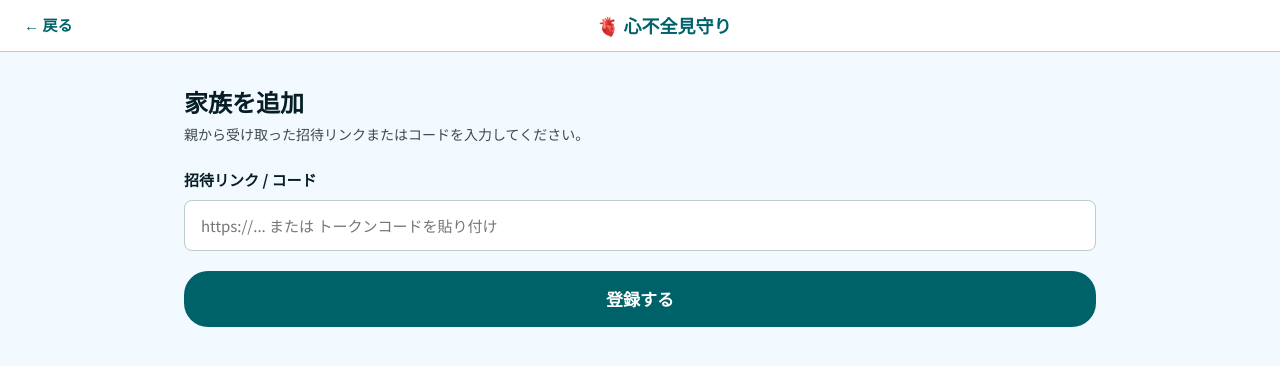
After one commit to yush02084/Heart-Failure-Monitoring-App, a Flask app: template app/templates/watcher/join.html in a window 1280 px wide. The commit adds this page. Shown: the top 366 px of the page. Run offline with Flask 3, Linux system fonts and the light colour scheme; the template is opened without the code that fills it, so the values that code supplies are empty.

Commit message:
feat: 電話ボタン修正 + watcerによる招待コード入力で家族追加機能

```diff
--- a/app/static/css/watcher.css
+++ b/app/static/css/watcher.css
@@ -457,7 +457,7 @@ a { color: inherit; text-decoration: none; }
 .w-table tr:last-child td { border-bottom: none; }
 .w-table__weight { font-family: 'Inter', sans-serif; font-weight: 600; }
 .w-table__empty { text-align: center; color: var(--outline); padding: 24px; }
-.w-stats-chip__value--text { font-size: 15px; font-family: 'Noto Sans JP', sans-serif; }
+.w-stats-chip__value--text { font-size: 15px; font-family: 'Noto Sans JP', sans-serif; white-space: nowrap; }
 .w-empty-state { color: var(--on-surface-muted); text-align: center; padding: 32px 0; grid-column: span 2; }
 .w-table__status {
   display: inline-flex;
@@ -467,6 +467,7 @@ a { color: inherit; text-decoration: none; }
   border-radius: var(--radius-full);
   font-size: 12px;
   font-weight: 600;
+  white-space: nowrap;
 }
 
 /* ==============================
@@ -535,6 +536,71 @@ a { color: inherit; text-decoration: none; }
   .w-stats-chip__value { font-size: 16px; }
 }
 
+/* joinページ */
+.w-header__back {
+  font-size: 15px;
+  color: var(--primary);
+  text-decoration: none;
+  font-weight: 600;
+}
+
+.w-join-form {
+  display: flex;
+  flex-direction: column;
+  gap: 20px;
+  margin-top: 24px;
+}
+
+.w-join-field {
+  display: flex;
+  flex-direction: column;
+  gap: 8px;
+}
+
+.w-join-label {
+  font-size: 15px;
+  font-weight: 600;
+  color: var(--on-surface);
+}
+
+.w-join-input {
+  width: 100%;
+  padding: 14px 16px;
+  border: 1.5px solid var(--outline-variant);
+  border-radius: var(--radius);
+  font-size: 15px;
+  font-family: 'Noto Sans JP', sans-serif;
+  background: var(--surface);
+  color: var(--on-surface);
+  box-sizing: border-box;
+}
+
+.w-join-input:focus {
+  outline: none;
+  border-color: var(--primary);
+}
+
+.w-join-btn {
+  min-height: 56px;
+  background: var(--primary);
+  color: white;
+  border: none;
+  border-radius: var(--radius-xl);
+  font-family: 'Noto Sans JP', sans-serif;
+  font-size: 17px;
+  font-weight: 700;
+  cursor: pointer;
+  transition: opacity 0.15s;
+}
+
+.w-join-btn:active { opacity: 0.85; }
+
+/* w-add-card をリンクとして使う */
+a.w-add-card {
+  text-decoration: none;
+  color: inherit;
+}
+
 /* フォーカス共通 */
 :focus-visible {
   outline: 3px solid var(--primary);
--- a/app/templates/watcher/dashboard.html
+++ b/app/templates/watcher/dashboard.html
@@ -80,11 +80,11 @@
     {% endfor %}
   </div>
 
-  <div class="w-add-card" role="button" tabindex="0" aria-label="その他の家族を追加">
+  <a href="{{ url_for('watcher.join') }}" class="w-add-card" aria-label="その他の家族を追加">
     <div class="w-add-card__icon">👥</div>
     <div class="w-add-card__label">その他の家族を追加</div>
-    <div class="w-add-card__sub">見守り対象者を追加します</div>
-  </div>
+    <div class="w-add-card__sub">招待リンクで見守り対象者を追加します</div>
+  </a>
 </main>
 
 <nav class="w-bottom-nav">
--- /dev/null
+++ b/app/templates/watcher/join.html
@@ -0,0 +1,33 @@
+{% extends "base.html" %}
+{% block title %}家族を追加 — 心不全見守り{% endblock %}
+
+{% block extra_css %}
+<link rel="stylesheet" href="{{ url_for('static', filename='css/watcher.css') }}">
+{% endblock %}
+
+{% block content %}
+<header class="w-header">
+  <a href="{{ url_for('watcher.dashboard') }}" class="w-header__back">← 戻る</a>
+  <div class="w-header__logo">🫀 心不全見守り</div>
+  <div></div>
+</header>
+
+<main class="w-container">
+  <h1 class="w-page-title">家族を追加</h1>
+  <p class="w-page-subtitle">親から受け取った招待リンクまたはコードを入力してください。</p>
+
+  <form method="POST" action="{{ url_for('watcher.join') }}" class="w-join-form">
+    <input type="hidden" name="csrf_token" value="{{ csrf_token() }}">
+
+    <div class="w-join-field">
+      <label class="w-join-label" for="token">招待リンク / コード</label>
+      <input type="text" id="token" name="token"
+             class="w-join-input"
+             placeholder="https://... または トークンコードを貼り付け"
+             autocomplete="off" required>
+    </div>
+
+    <button type="submit" class="w-join-btn">登録する</button>
+  </form>
+</main>
+{% endblock %}
--- a/app/watcher/services.py
+++ b/app/watcher/services.py
@@ -62,6 +62,7 @@ def get_dashboard_context(watcher: User) -> dict:
             "parent_id": parent.id,
             "parent_name": parent.name,
             "phone_number": parent.phone_number,
+            "tel_link": f"tel:{parent.phone_number}" if parent.phone_number else "#",
             "latest_record": rec_dict,
             "alert_level": alert_level,
             "alert_emoji": ALERT_EMOJI[alert_level],
```
Also changed, not shown: app/watcher/routes.py (+47 -1 lines).
